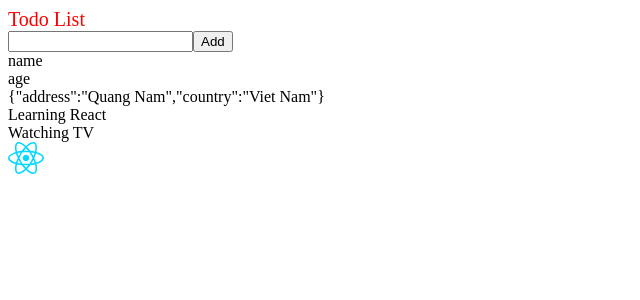
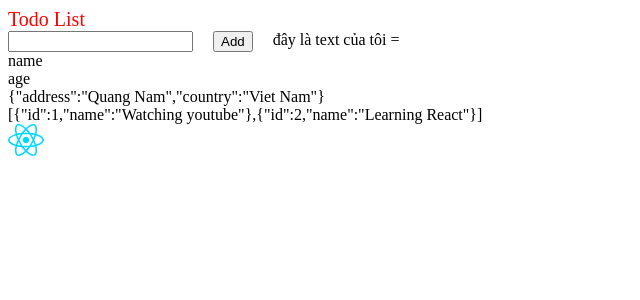
Before and after one commit to k22lhquyy/react-vite, a React (Vite) app: page / in a window 1280 px wide. Shown: the top 300 px of the page, without its empty margins (0-640 px from the left). Built offline with nearby package versions, Linux system fonts and the light colour scheme.

Commit message:
video 37

```diff
--- a/src/App.jsx
+++ b/src/App.jsx
@@ -2,8 +2,14 @@ import './component/todo/todo.css'
 import TodoData from './component/todo/TodoData';
 import TodoForm from './component/todo/TodoForm';
 import TodoLogo from './assets/react.svg'
+import { useState } from 'react';
 
 const App = () => {
+
+  const [todoList, setTodoList] = useState([
+    { id: 1, name: "Watching youtube" },
+    { id: 2, name: "Learning React" }
+  ]);
 
   const name = "quyle"
   const age = "25"
@@ -19,11 +25,12 @@ const App = () => {
   return (
     <div className="todo-container">
       <div className="todo-title">Todo List</div>
-      <TodoForm/>
+      <TodoForm />
       <TodoData
         name={name}
         age={age}
         data={data}
+        todoList={todoList}
       />
       <div>
         <img src={TodoLogo} alt="" />
--- a/src/component/todo/TodoData.jsx
+++ b/src/component/todo/TodoData.jsx
@@ -1,13 +1,14 @@
 
 const TodoData = (props) => {
-    const {name, age, data} = props;
+    const {name, age, data, todoList} = props;
+
     return (
         <div className='todo-data'>
             <div>name</div>
             <div>age</div>
             <div>{JSON.stringify(data)}</div>
-            <div>Learning React</div>
-            <div>Watching TV</div>
+            <div>{JSON.stringify(todoList)}</div>
+            <div></div>
         </div>
     );
 }
--- a/src/component/todo/TodoForm.jsx
+++ b/src/component/todo/TodoForm.jsx
@@ -1,7 +1,12 @@
+import { useState } from "react"
+
 const TodoForm = (props) => {
+
+    const [myValue, setMyValue] = useState("");
 
     const handleChange = (name) => {
         console.log(name)
+        setMyValue(name)
     }
 
     const handleClick = () => {
@@ -9,14 +14,20 @@ const TodoForm = (props) => {
     }
 
     return (
-        <div>
+        <div className="todoform">
             <input type="text"
-                onChange={(event) => handleChange(event.target.value)}
+                onChange={(event) => {
+                    handleChange(event.target.value);
+                }}
+
             />
             <button
                 style={{cursor: "pointer"}}
                 onClick={handleClick}
             >Add</button>
+            <div>
+                đây là text của tôi = {`${myValue}`}
+            </div>
         </div>
     );
 }
--- a/src/component/todo/todo.css
+++ b/src/component/todo/todo.css
@@ -2,3 +2,8 @@
     font-size: 20px;
     color: red;
 }
+
+.todoform {
+    display: flex;
+    gap: 20px;
+}
```
